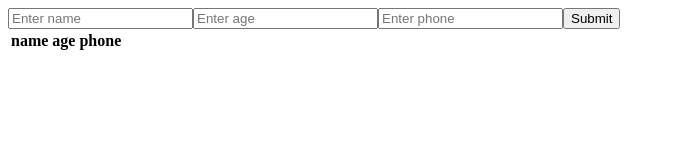
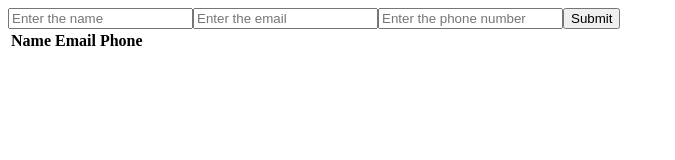
Before and after one commit to smartsella/Final-Practice, a React (Vite) app in the folder React-js/newone/: page / in a window 1280 px wide. Shown: the top 160 px of the page, without its empty margins (0-675 px from the left). Built offline with nearby package versions, Linux system fonts and the light colour scheme.

Commit message:
input handle

```diff
--- a/React-js/newone/src/component/InputHandle.jsx
+++ b/React-js/newone/src/component/InputHandle.jsx
@@ -1,80 +1,67 @@
 import { useState } from "react";
 
 const InputHandle = () => {
-  //state manage.
-  const [form, setForm] = useState({ name: "", age: "", phone: "" });
+  //state manage
+  const [form, setForm] = useState({ name: "", email: "", phone: "" });
   const [data, setData] = useState([]);
-  const [update, setUpdate] = useState("");
-  const [edit, setEdit] = useState(null);
 
-  //input handle.
+  //input handle
   const inputhandle = (e) => {
     setForm({ ...form, [e.target.name]: e.target.value });
   };
 
-  //btn handle.
-  const btnhandle = (e) => {
+  //btnhandle
+  const submithandle = (e) => {
     e.preventDefault();
-
-    if (edit == null) {
-      setData([...data, form]);
-    }
+    setData([...data, form]);
+    //reset form
+    setForm({ name: "", email: "", phone: "" });
   };
-
-  //edit handle....
-  const edithandle = () => {};
-
-  //delete handle....
-  const deletehandle = () => {};
 
   return (
     <>
       <div>
-        {/* form handle */}
-        <form action="" onSubmit={btnhandle}>
+        <form action="" onSubmit={submithandle}>
           <input
             type="text"
-            placeholder="Enter name"
-            onChange={inputhandle}
             name="name"
             value={form.name}
+            placeholder="Enter the name"
+            onChange={inputhandle}
           />
           <input
             type="text"
-            placeholder="Enter age"
+            name="email"
+            value={form.email}
+            placeholder="Enter the email"
             onChange={inputhandle}
-            name="age"
-            value={form.age}
           />
           <input
             type="text"
-            placeholder="Enter phone"
-            onChange={inputhandle}
             name="phone"
             value={form.phone}
+            placeholder="Enter the phone number"
+            onChange={inputhandle}
           />
           <button>Submit</button>
         </form>
-        {/* table handle */}
         <table>
           <thead>
             <tr>
-              <th>name</th>
-              <th>age</th>
-              <th>phone</th>
+              <th>Name</th>
+              <th>Email</th>
+              <th>Phone</th>
             </tr>
           </thead>
           <tbody>
             {data.map((e, i) => (
               <tr key={i}>
                 <td>{e.name}</td>
-                <td>{e.age}</td>
+                <td>{e.email}</td>
                 <td>{e.phone}</td>
                 <td>
-                  <button onClick={edithandle}>Edit</button>
-                </td>
-                <td>
-                  <button onClick={deletehandle}>Delete</button>
+                  <button>Edit</button>
+                  <button>Delete</button>
                 </td>
               </tr>
             ))}
```
